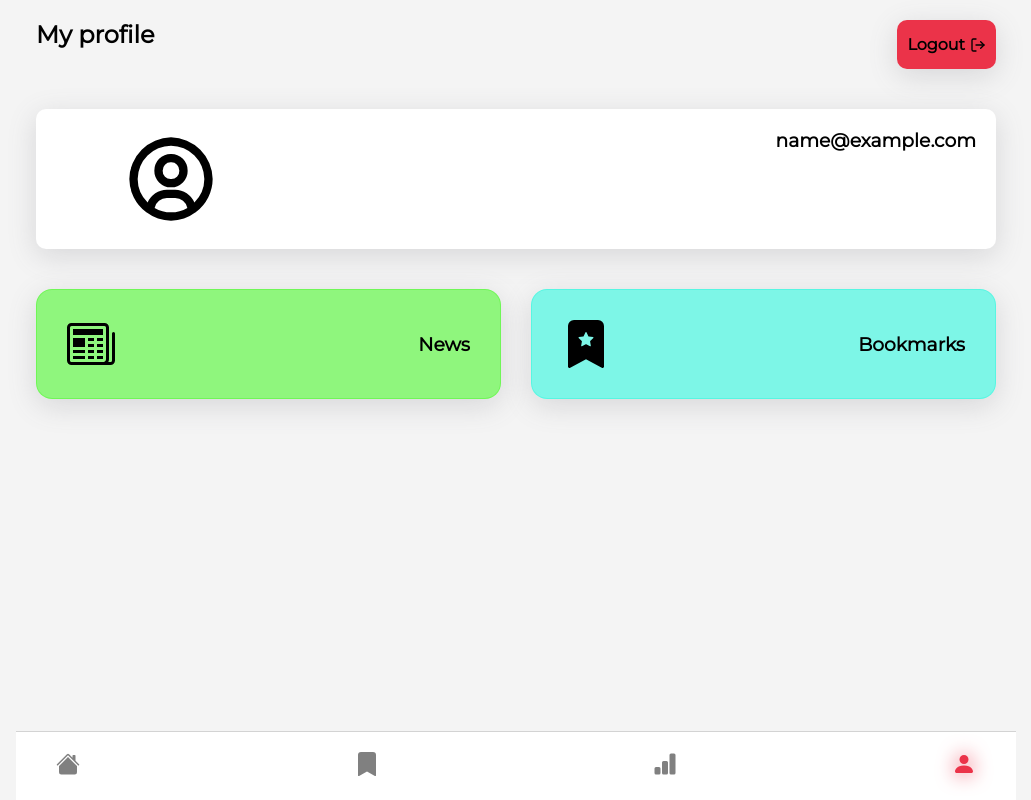
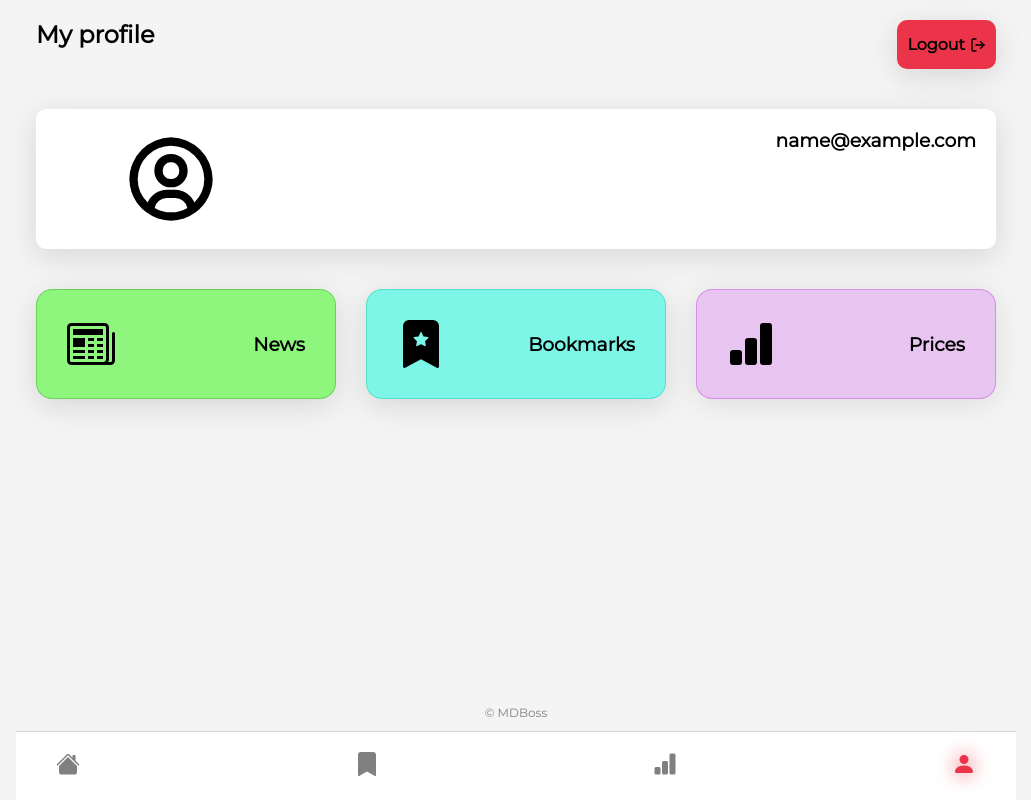
Before and after one commit to MDBossss/hotcoin, a React (Create React App) app: page /profile in a window 1280 px wide. Shown: the whole page, without its empty margins (124-1155 px from the left). Built offline with nearby package versions, Linux system fonts and the light colour scheme; no server answers; sample sign-in values are in the browser's storage.

Commit message:
animated charts

```diff
--- a/src/components/CoinLabel/CoinLabel.js
+++ b/src/components/CoinLabel/CoinLabel.js
@@ -1,11 +1,24 @@
 import React from 'react'
 import {useState} from "react"
+import {motion,AnimatePresence} from "framer-motion";
 import "./coinLabel.css"
 import PriceChange from '../PriceChange/PriceChange'
 
 const CoinLabel = ({coin}) => {
 
     const [expandLabel,setExpandLabel] = useState(false)
+
+    const labelVariants = {
+        hidden:{
+            opacity:0,
+        },
+        visible:{
+            opacity:1,
+        },
+        exit:{
+            opacity:0
+        }
+    }
 
  return (
     <div className="coin-label" onClick={() => setExpandLabel(!expandLabel)}>
@@ -20,9 +33,20 @@ const CoinLabel = ({coin}) => {
                 <span>${coin.current_price}</span>
             </div>
         </div>
-        {expandLabel && <div className="extended-info">
-                <h2>extended info</h2>
-            </div>}
+        <AnimatePresence>
+            {expandLabel &&
+            <motion.div
+                className="extended-info"
+                key="modal"
+                variants={labelVariants}
+                initial="hidden"
+                animate="visible"
+                exit="exit"
+            >
+                    <span>24h low: ${coin.low_24h}</span>
+                    <span>24h high: ${coin.high_24h}</span>
+                </motion.div>}
+        </AnimatePresence>
     </div>
   )
 }
--- a/src/components/CoinLabel/coinLabel.css
+++ b/src/components/CoinLabel/coinLabel.css
@@ -51,3 +51,8 @@ img{
     align-items: center;
     gap:5px;
 }
+
+.extended-info{
+    display: flex;
+    justify-content: space-between;
+}
--- a/src/pages/charts/Charts.js
+++ b/src/pages/charts/Charts.js
@@ -2,24 +2,26 @@ import React from 'react'
 import { useState, useEffect } from 'react';
 import axios from "axios"
 import CoinLabel from "../../components/CoinLabel/CoinLabel"
+import Loading from "../../components/loading/Loading"
 import "./charts.css";
 
 const Charts = () => {
 
   const [coinsArray,setCoinsArray] = useState([])
+  const [status,setStatus] = useState(null)
 
   useEffect(() => {
     axios.get('https://api.coingecko.com/api/v3/coins/markets?vs_currency=usd&order=market_cap_desc&per_page=100&page=1&sparkline=false')
     .then(result => {
       setCoinsArray(result.data)
+      setStatus(result.status)
     })
   },[])
 
-  console.log(coinsArray)
-
-
   return (
     <div className='charts'>
+
+      {status === 200 ? <>
         <h2>Crypto Prices</h2>
         <div className="heading">
           <div className="heading-left">
@@ -31,6 +33,7 @@ const Charts = () => {
           </div>
         </div>
         {coinsArray?.map((coin) => (<CoinLabel coin={coin}/>))}
+      </> : <Loading/>}
     </div>
   )
 }
--- a/src/pages/profile/Profile.js
+++ b/src/pages/profile/Profile.js
@@ -4,7 +4,7 @@ import {BiUserCircle} from "react-icons/bi";
 import {signOut } from "firebase/auth";
 import { auth } from '../../firebase';
 import {motion} from "framer-motion";
-import {BsNewspaper,BsBookmarkStarFill} from "react-icons/bs";
+import {BsNewspaper,BsBookmarkStarFill,BsFillBarChartFill} from "react-icons/bs";
 import {useContext} from "react";
 import {useNavigate} from "react-router-dom";
 import { AuthContext } from '../../context/AuthContext';
@@ -44,6 +44,7 @@ const Profile = () => {
   return (
     <div className="profile">
         <div className="top">
+            <span className='mdboss'> &copy; MDBoss</span>
             <h2>My profile</h2>
             <motion.div
                 className="logout"
@@ -80,6 +81,14 @@ const Profile = () => {
                 <BsBookmarkStarFill className='icn'/>
                 <h3>Bookmarks</h3>
             </motion.div>
+            <motion.div
+                className="item"
+                variants={buttonVariants}
+                whileHover="hover"
+                onClick={() => navigate("/charts")}>
+                <BsFillBarChartFill className='icn'/>
+                <h3>Prices</h3>
+            </motion.div>
         </div>
     </div>
   )
--- a/src/pages/profile/profile.css
+++ b/src/pages/profile/profile.css
@@ -53,6 +53,8 @@
     padding:20px;
     display: flex;
     gap:30px;
+    display: flex;
+    flex-wrap:wrap;
 }
 
 .item{
@@ -69,13 +71,13 @@
     cursor: pointer;
 }
 
-.item:first-of-type{
+.item:nth-of-type(1){
     background: rgba(43, 247, 6, 0.5);
     border-radius: 16px;
     box-shadow: rgba(100, 100, 111, 0.2) 0px 7px 29px 0px;
     backdrop-filter: blur(5px);
     -webkit-backdrop-filter: blur(5px);
-    border: 1px solid rgba(43, 247, 6, 0.3);
+    border: 1px solid rgba(24, 131, 5, 0.3);
 }
 
 .item:nth-of-type(2){
@@ -84,9 +86,26 @@
     box-shadow: rgba(100, 100, 111, 0.2) 0px 7px 29px 0px;
     backdrop-filter: blur(5px);
     -webkit-backdrop-filter: blur(5px);
-    border: 1px solid rgba(6, 247, 218, 0.3);
+    border: 1px solid rgba(6, 172, 152, 0.3);
+}
+
+.item:nth-of-type(3){
+    background: rgba(184, 13, 223, 0.2);
+    border-radius: 16px;
+    box-shadow: 0 4px 30px rgba(0, 0, 0, 0.1);
+    backdrop-filter: blur(5px);
+    -webkit-backdrop-filter: blur(5px);
+    border: 1px solid rgba(184, 13, 223, 0.3);
 }
 
 .icn{
     font-size: 48px;
 }
+
+
+.mdboss{
+    position:absolute;
+    left:50%;
+    transform:translateX(-50%);
+    bottom:80px;
+}
```
Lines whose indentation alone changed are shown as unchanged.
